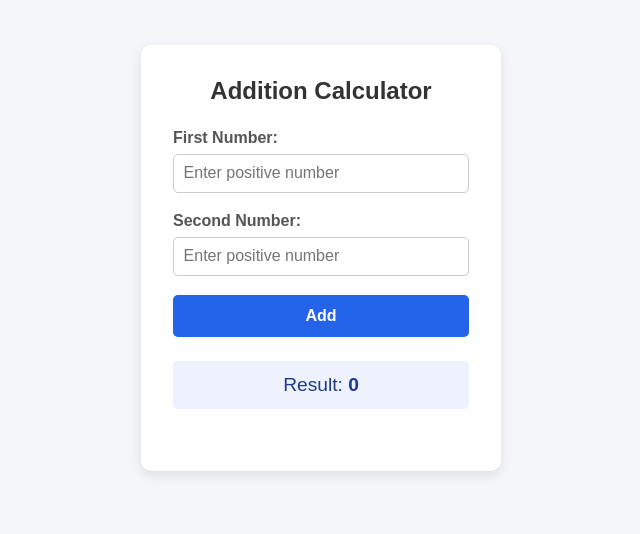
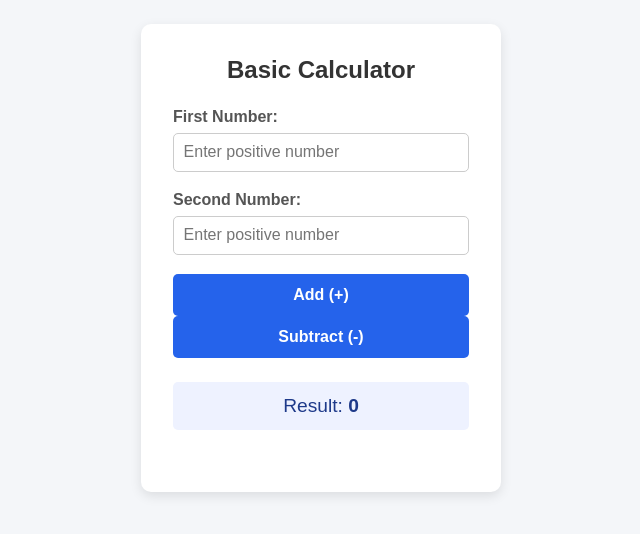
Before and after one commit to Prashanthkumar394/calculator, a plain HTML site: page index.html in a window 1280 px wide. Shown: the part 142-676 px from the top of the page, without its empty margins (319-959 px from the left). Drawn offline with Linux system fonts and the light colour scheme.

Commit message:
Rename to Basic Calculator and add subtraction

```diff
--- a/index.html
+++ b/index.html
@@ -3,13 +3,13 @@
 <head>
   <meta charset="UTF-8">
   <meta name="viewport" content="width=device-width, initial-scale=1.0">
-  <title>Positive Addition Calculator</title>
+  <title>Calculator (Add & Subtract)</title>
   <link rel="stylesheet" href="style.css">
 </head>
 <body>
 
   <div class="calculator-card">
-    <h2>Addition Calculator</h2>
+    <h2>Basic Calculator</h2>
 
     <div class="input-group">
       <label for="num1">First Number:</label>
@@ -21,7 +21,10 @@
       <input type="number" id="num2" min="0" placeholder="Enter positive number">
     </div>
 
-    <button id="addBtn">Add</button>
+    <div class="button-group">
+      <button id="addBtn">Add (+)</button>
+      <button id="subBtn" class="sub-btn">Subtract (-)</button>
+    </div>
 
     <div class="result-box">
       <span>Result:</span>
```
